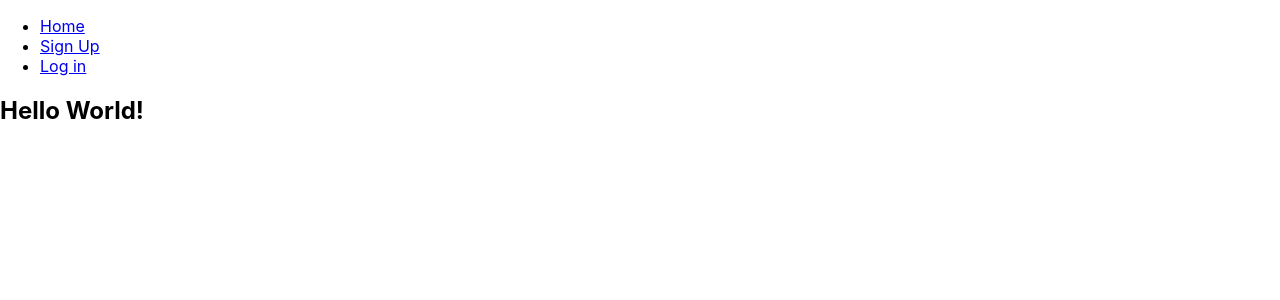
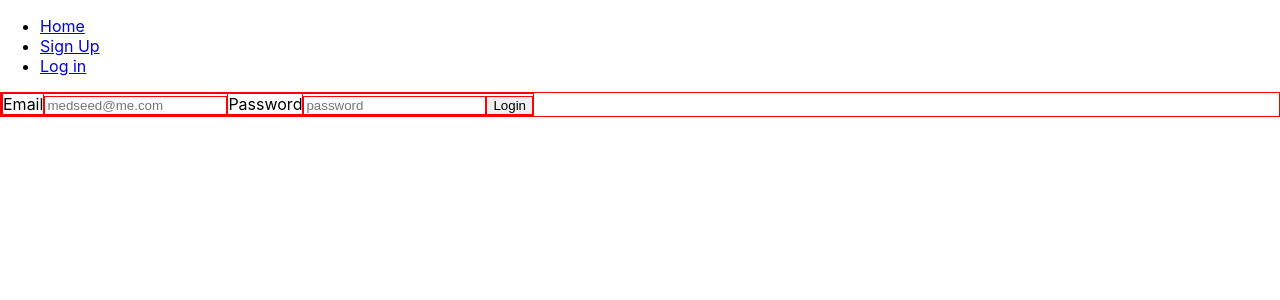
Before and after one commit to Build-Week-Med-Cabinet-4/Front-End, a React (Create React App) app in the folder med-cabinet/: page /login in a window 1280 px wide. Shown: the top 300 px of the page. Built offline with nearby package versions, Linux system fonts and the light colour scheme.

Commit message:
added exact path to homepage, now it working.

```diff
--- a/med-cabinet/src/components/AppRouter.jsx
+++ b/med-cabinet/src/components/AppRouter.jsx
@@ -26,7 +26,7 @@ function AppRouter() {
           </ul>
         </nav>
         <Switch>
-          <Route path="/" component={WelcomePage} />
+          <Route exact path="/" component={WelcomePage} />
           <Route path="/register" component={Register} />
           <Route path="/login" component={Login} />
         </Switch>
```
